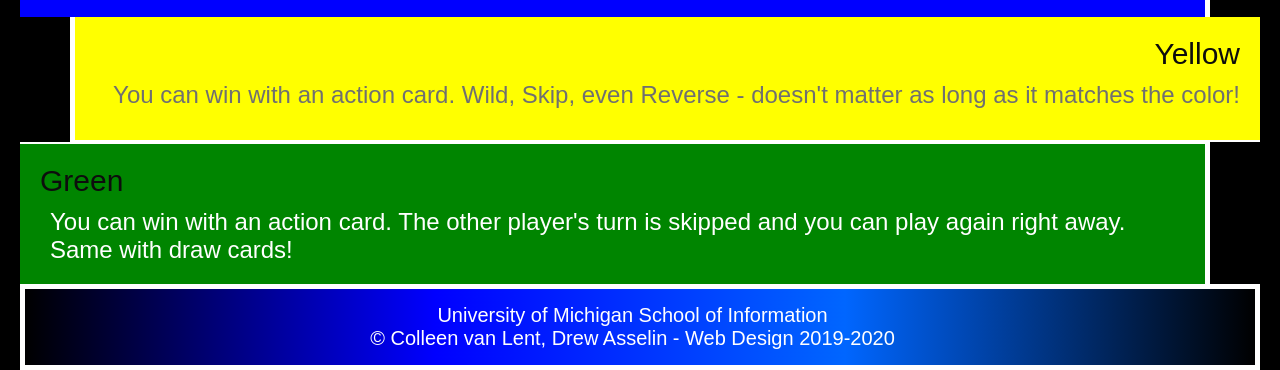
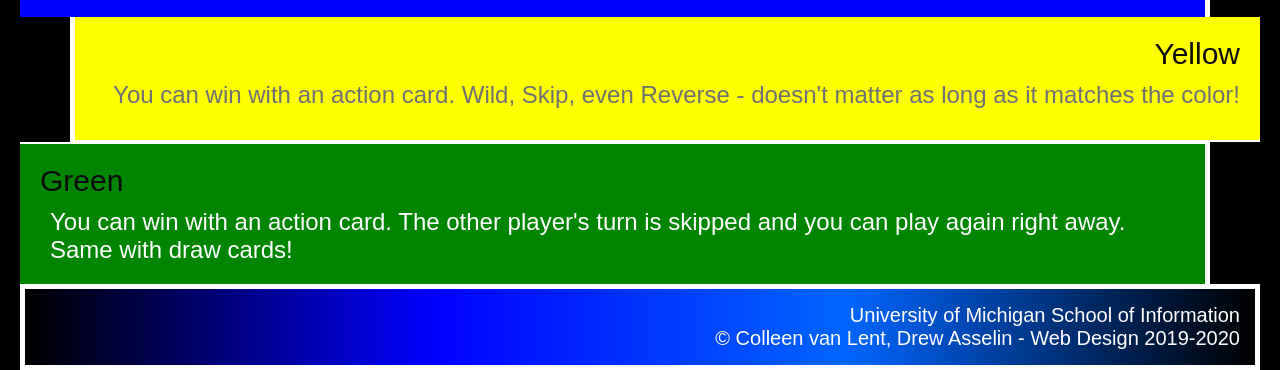
Before and after one commit to xiaokunq/hw2-2023, a plain HTML site: page index.html in a window 1280 px wide. Shown: the part 785-1155 px from the top of the page. Drawn offline with Linux system fonts and the light colour scheme.

Commit message:
Add files via upload

```diff
--- a/css/style.css
+++ b/css/style.css
@@ -1,5 +1,5 @@
 body{
-    font-family: arial, verdana, sans-serif;
+    font-family: Arial, Verdana;
     background-color: #000000;
     color: #ffffff;
     margin: 20px 20px 0px 20px;
@@ -88,6 +88,6 @@ footer{
 
 footer p{
     font-size: 20px;
-    text-align: center;
+    text-align: right;
     padding: 15px 15px 15px 0px;
 }
```
